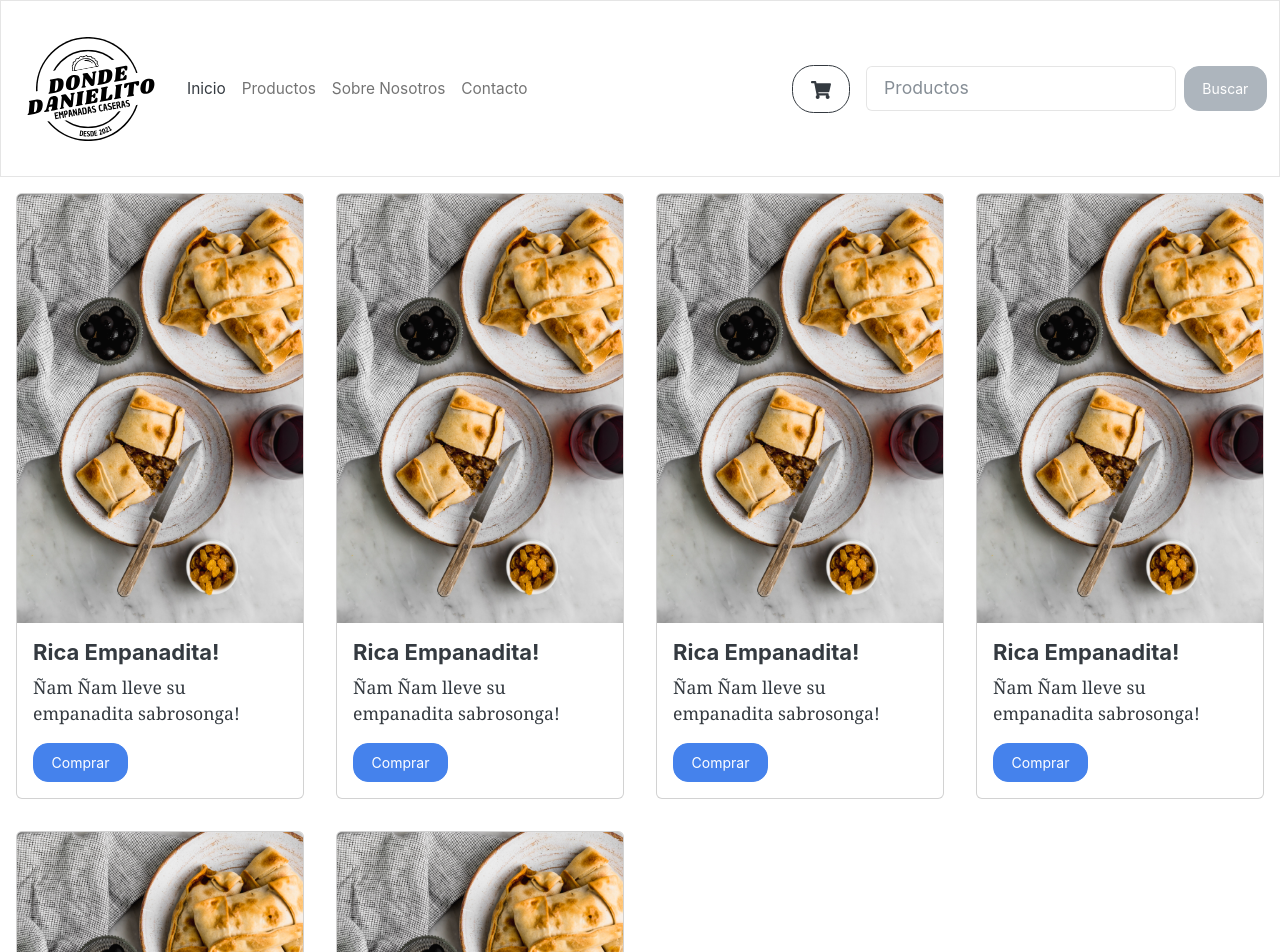
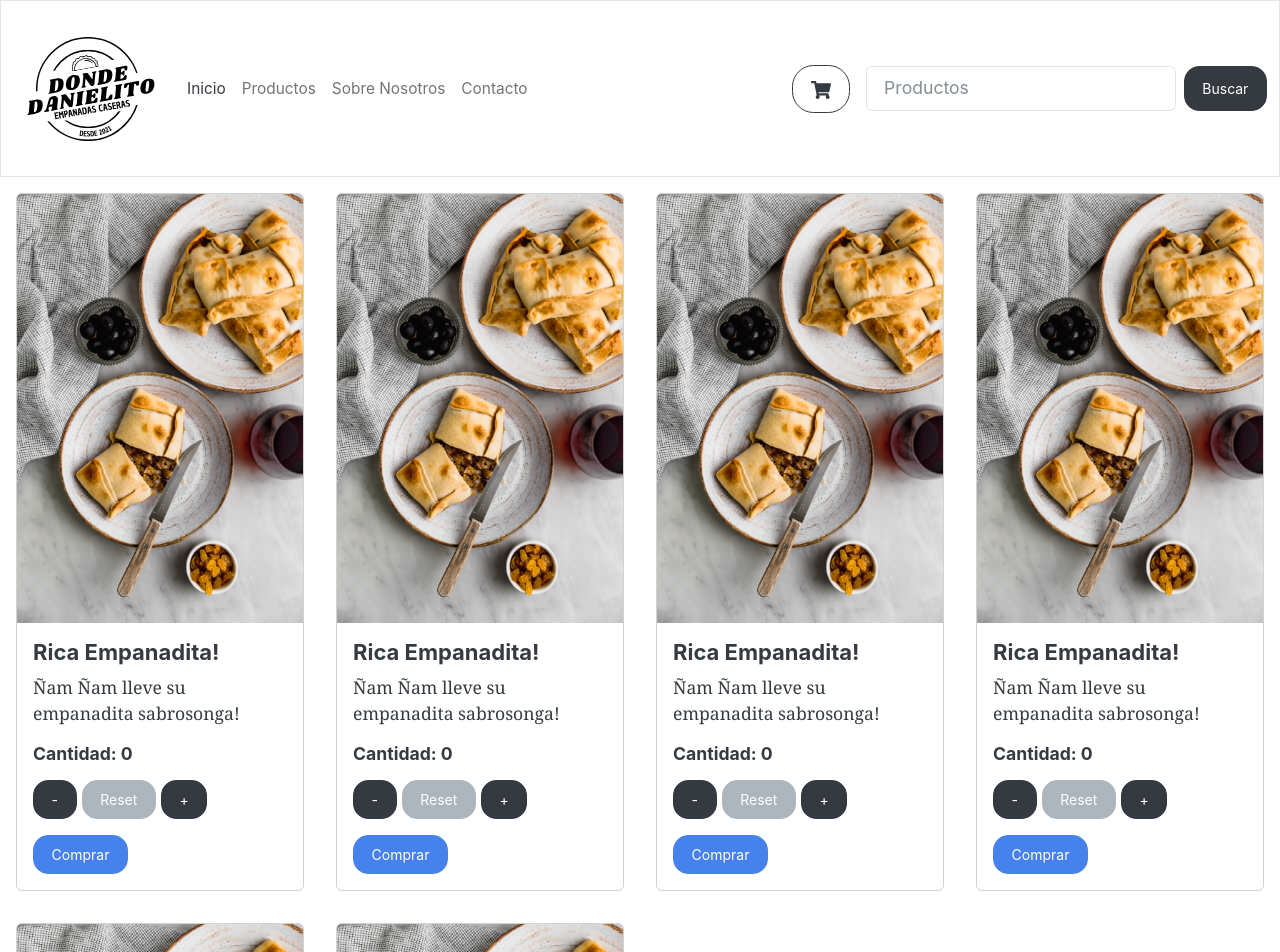
Before and after one commit to Danther7u7/React-App, a React (Create React App) app: page / in a window 1280 px wide. Shown: the top 952 px of the page. Built offline with nearby package versions, Linux system fonts and the light colour scheme.

Commit message:
Agregando Contador

```diff
--- a/src/ItemListContainer/ItemListContainer.jsx
+++ b/src/ItemListContainer/ItemListContainer.jsx
@@ -1,16 +1,20 @@
 import React from "react";
 import ImagenProducto from "../Imagenes/empanadas-de-carne-chilenas-4.jpg";
+import ItemCount from "../components/ItemCount"
 
 const ItemListContainer = () => {
   return (
     <>
-      <div className="d-inline-flex p-3 bd-highlight">
-        <div className="card " style={{width: '18rem'}}>
-          <img src={ImagenProducto} className="card-img-top" alt="" />
-          <div className="card-body">
-            <h5 className="card-title">Rica Empanadita!</h5>
-            <p className="card-text">Ñam Ñam lleve su empanadita sabrosonga!</p>
-            <a href="#" className="btn btn-primary">Comprar</a>
+      <div className="d-inline-flex">
+        <div className="p-3 bd-highlight">
+          <div className="card" style={{width: '18rem'}}>
+            <img src={ImagenProducto} className="card-img-top" alt="" />
+            <div className="card-body">
+              <h5 className="card-title">Rica Empanadita!</h5>
+              <p className="card-text">Ñam Ñam lleve su empanadita sabrosonga!</p>
+              <ItemCount />
+              <a href="#" className="btn btn-primary">Comprar</a>
+            </div>
           </div>
         </div>
       </div>
--- a/src/components/App.css
+++ b/src/components/App.css
@@ -6,3 +6,7 @@
     margin-right: 1rem;
     font-size: 20px;
 }
+
+.btnCount {
+    margin-right: 5px;
+}
--- a/src/components/Form.jsx
+++ b/src/components/Form.jsx
@@ -4,7 +4,7 @@ const Form = ({varBuscar}) => {
     <>
       <form className="d-flex">
         <input className="form-control me-sm-2" type="text" placeholder={varBuscar} />
-        <button className="btn btn-secondary my-2 my-sm-0" type="submit">Buscar</button>
+        <button className="btn btn-dark my-2 my-sm-0" type="submit">Buscar</button>
       </form>
     </>
   )
--- /dev/null
+++ b/src/components/ItemCount.jsx
@@ -0,0 +1,32 @@
+import {useState} from "react";
+
+const Count = () => {
+    const [count, setCount] = useState(0)
+
+    function add(){
+        setCount(count + 1)
+    }
+
+    function substract(){
+        if(count > 0){
+            setCount(count - 1)
+        }
+    }
+
+    function reset(){
+        setCount(0)
+    }
+
+    return (
+        <div>
+            <h6 className="pb-2">Cantidad: {count}</h6>
+            <div className="pb-3">
+                <button className="btn btn-dark btnCount" onClick={substract}> - </button>
+                <button className="btn btn-secondary btnCount" onClick={reset}> Reset </button>
+                <button className="btn btn-dark btnCount" onClick={add}> + </button>
+            </div>
+        </div>
+    )
+}
+
+export default Count;
```
